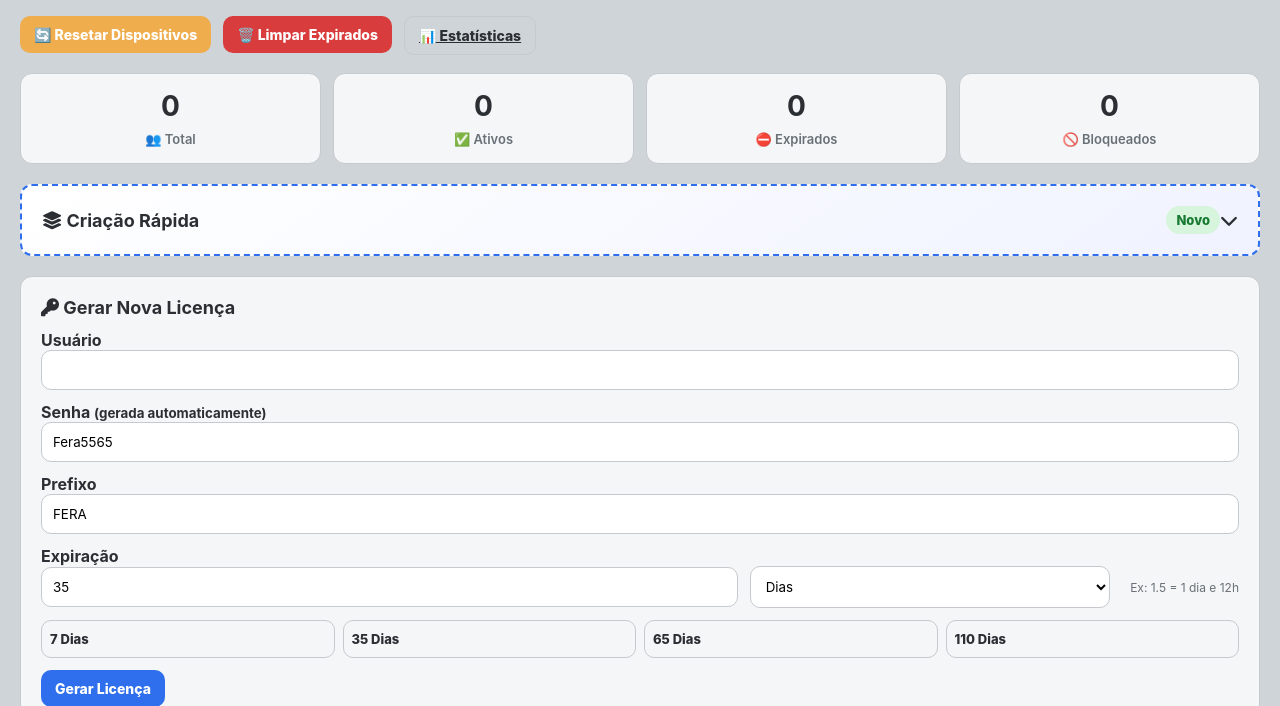
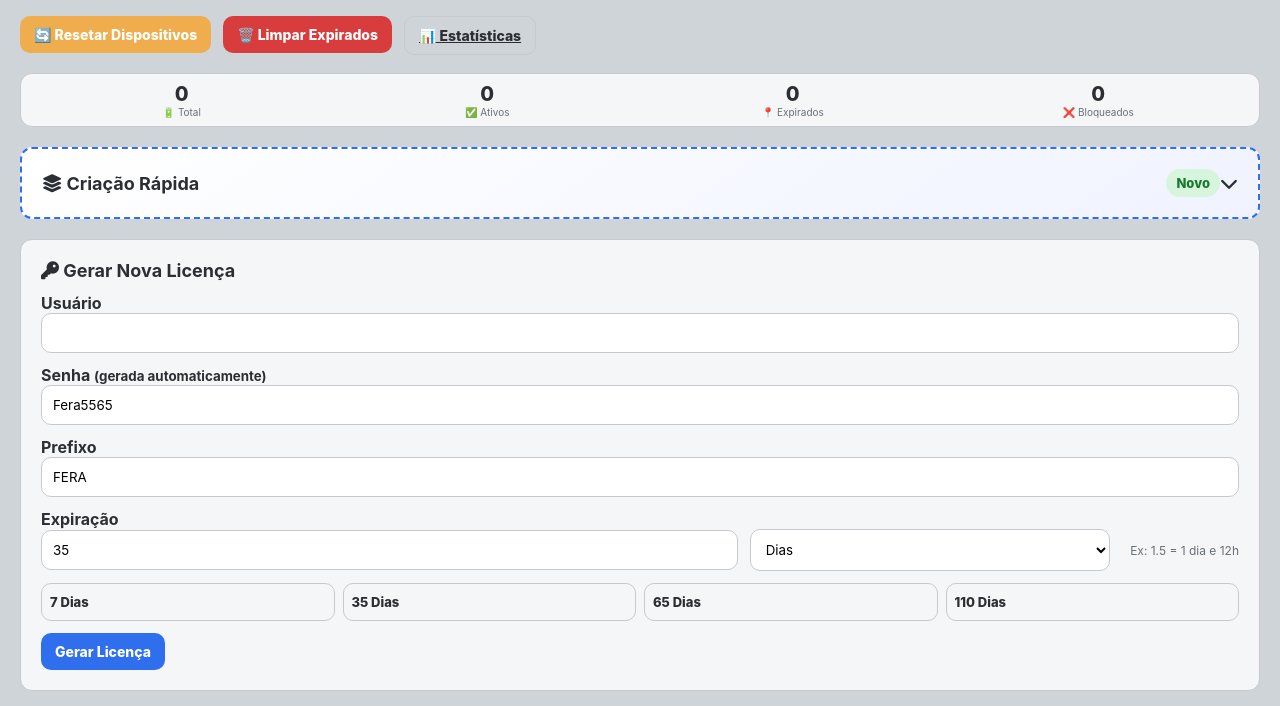
Before and after one commit to FeraAlpha/painel-licenca-server, a Flask app: template templates/admin_index.html in a window 1280 px wide. Shown: the part 69-775 px from the top of the page. Run offline with Flask 3, Linux system fonts and the light colour scheme; the template is opened without the code that fills it, so the values that code supplies are empty.

Commit message:
Update admin_index.html

```diff
--- a/templates/admin_index.html
+++ b/templates/admin_index.html
@@ -216,36 +216,39 @@
   }
   .admin-tools form { display:inline-block; }
 
-  .stats-grid {
-    display: grid;
-    grid-template-columns: repeat(4, 1fr);
-    gap: 12px;
+  /* ===== ESTATÍSTICAS EM LINHA ÚNICA (ECONOMIZA ESPAÇO) ===== */
+  .stats-bar {
+    display: flex;
+    justify-content: space-around;
+    background: var(--card);
+    border: 1px solid var(--border);
+    border-radius: var(--radius);
+    padding: 8px 12px;
     margin-bottom: 20px;
+    gap: 8px;
+    flex-wrap: wrap;
   }
 
-  .stat-card {
-    background:var(--card);
-    border:1px solid var(--border);
-    padding:15px;
-    border-radius:var(--radius);
+  .stat-item {
     text-align: center;
-    transition: transform 0.2s;
+    flex: 1;
+    min-width: 70px;
   }
 
-  .stat-card:hover {
-    transform: translateY(-2px);
+  .stat-number {
+    font-size: 20px;
+    font-weight: 800;
+    display: block;
+    line-height: 1.2;
   }
 
-  .stat-card b {
-    font-size: 28px;
-    display: block;
-    margin-bottom: 5px;
-  }
-
-  .stat-card span {
-    font-size: 13px;
-    color:var(--text-light);
-    font-weight: 600;
+  .stat-label {
+    font-size: 10px;
+    color: var(--text-light);
+    display: flex;
+    align-items: center;
+    justify-content: center;
+    gap: 4px;
   }
 
   .toast{
@@ -493,13 +496,6 @@
       width: 100%;
       margin-bottom: 8px;
     }
-    .stats-grid {
-      grid-template-columns: repeat(2, 1fr);
-      gap: 8px;
-    }
-    .stat-card b {
-      font-size: 22px;
-    }
   }
 
   @media (max-width: 480px) {
@@ -519,8 +515,14 @@
     .compact-row button {
       margin-top: 8px;
     }
-    .stats-grid {
-      grid-template-columns: 1fr;
+    .stat-item {
+      min-width: 60px;
+    }
+    .stat-number {
+      font-size: 16px;
+    }
+    .stat-label {
+      font-size: 9px;
     }
   }
 </style>
@@ -551,25 +553,27 @@
   <a href="/admin/reseller_stats" class="btn btn-ghost">📊 Estatísticas</a>
 </div>
 
-<div class="stats-grid">
-  <div class="stat-card">
-    <b id="dashTotal">0</b>
-    <span>👥 Total</span>
+<!-- ESTATÍSTICAS EM LINHA ÚNICA - ECONOMIZA ESPAÇO! -->
+<div class="stats-bar">
+  <div class="stat-item">
+    <span class="stat-number" id="dashTotal">0</span>
+    <span class="stat-label">🔋 Total</span>
   </div>
-  <div class="stat-card">
-    <b id="dashAtivos">0</b>
-    <span>✅ Ativos</span>
+  <div class="stat-item">
+    <span class="stat-number" id="dashAtivos">0</span>
+    <span class="stat-label">✅ Ativos</span>
   </div>
-  <div class="stat-card">
-    <b id="dashExpirados">0</b>
-    <span>⛔ Expirados</span>
+  <div class="stat-item">
+    <span class="stat-number" id="dashExpirados">0</span>
+    <span class="stat-label">📍 Expirados</span>
   </div>
-  <div class="stat-card">
-    <b id="dashBloqueados">0</b>
-    <span>🚫 Bloqueados</span>
+  <div class="stat-item">
+    <span class="stat-number" id="dashBloqueados">0</span>
+    <span class="stat-label">❌ Bloqueados</span>
   </div>
 </div>
 
+<!-- CRIAÇÃO RÁPIDA (RECOLHIDA) -->
 <div class="card batch-create">
   <div class="collapsible-header" onclick="toggleCollapse(this)">
     <div class="card-header">
@@ -615,6 +619,7 @@
   </div>
 </div>
 
+<!-- GERAR NOVA LICENÇA -->
 <div class="card">
   <h2 style="margin-bottom:12px; font-size: 18px;"><i class="fas fa-key"></i> Gerar Nova Licença</h2>
 
@@ -653,6 +658,7 @@
   </form>
 </div>
 
+<!-- TABELA -->
 <div class="card">
   <div class="search-container">
     <input id="searchUser" placeholder="Buscar usuário, key ou dispositivo...">
```
